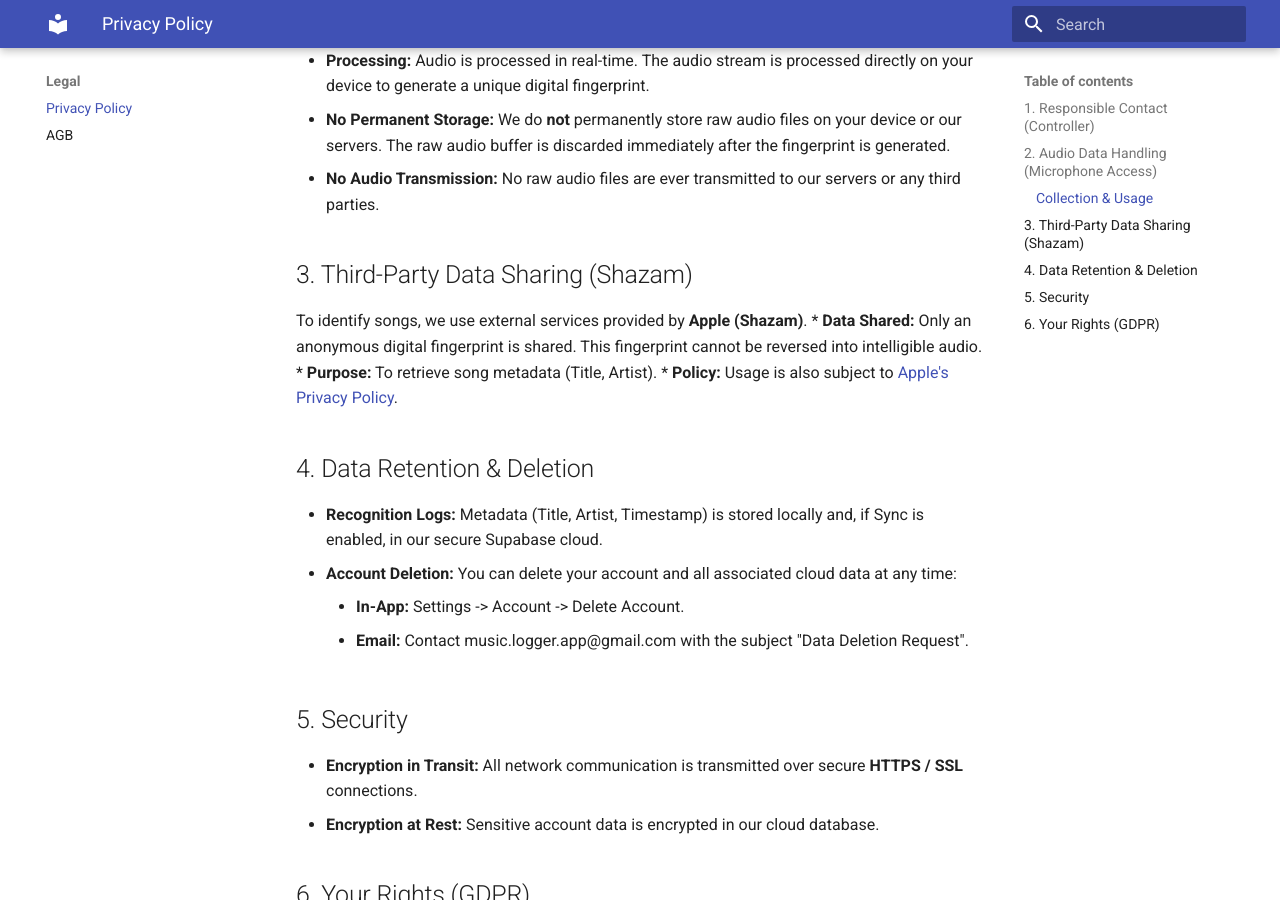
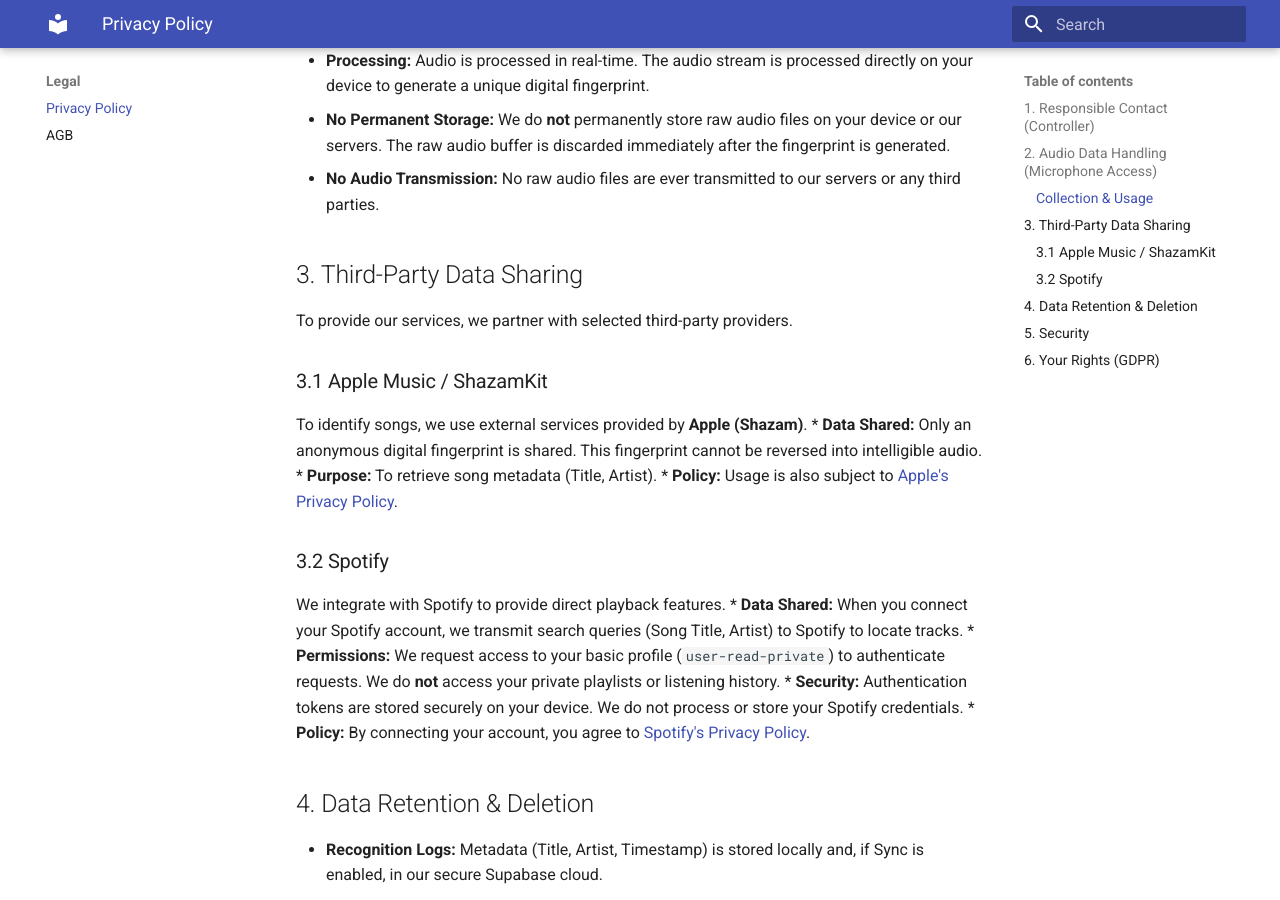
Before and after one commit to adn94/music-logger-docs, an MkDocs documentation site: the page built from docs/privacy-policy.md, in a window 1280 px wide and 900 px high, scrolled down 627 px. Built offline with MkDocs 1.6.1 and Material for MkDocs 9.7.7, drawn with Linux system fonts in a browser that asks for light colours.

Commit message:
Update privacy policy and terms for Spotify integration

```diff
--- a/docs/privacy-policy.md
+++ b/docs/privacy-policy.md
@@ -17,11 +17,22 @@
 *   **No Permanent Storage:** We do **not** permanently store raw audio files on your device or our servers. The raw audio buffer is discarded immediately after the fingerprint is generated.
 *   **No Audio Transmission:** No raw audio files are ever transmitted to our servers or any third parties.
 
-## 3. Third-Party Data Sharing (Shazam)
+## 3. Third-Party Data Sharing
+
+To provide our services, we partner with selected third-party providers.
+
+### 3.1 Apple Music / ShazamKit
 To identify songs, we use external services provided by **Apple (Shazam)**.
 *   **Data Shared:** Only an anonymous digital fingerprint is shared. This fingerprint cannot be reversed into intelligible audio.
 *   **Purpose:** To retrieve song metadata (Title, Artist).
 *   **Policy:** Usage is also subject to [Apple's Privacy Policy](https://www.apple.com/legal/privacy/en-ww/).
+
+### 3.2 Spotify
+We integrate with Spotify to provide direct playback features.
+*   **Data Shared:** When you connect your Spotify account, we transmit search queries (Song Title, Artist) to Spotify to locate tracks.
+*   **Permissions:** We request access to your basic profile (`user-read-private`) to authenticate requests. We do **not** access your private playlists or listening history.
+*   **Security:** Authentication tokens are stored securely on your device. We do not process or store your Spotify credentials.
+*   **Policy:** By connecting your account, you agree to [Spotify's Privacy Policy](https://www.spotify.com/legal/privacy-policy/).
 
 ## 4. Data Retention & Deletion
 *   **Recognition Logs:** Metadata (Title, Artist, Timestamp) is stored locally and, if Sync is enabled, in our secure Supabase cloud.
```
Also changed, not shown: docs/agb.md (+2 -2 lines).
